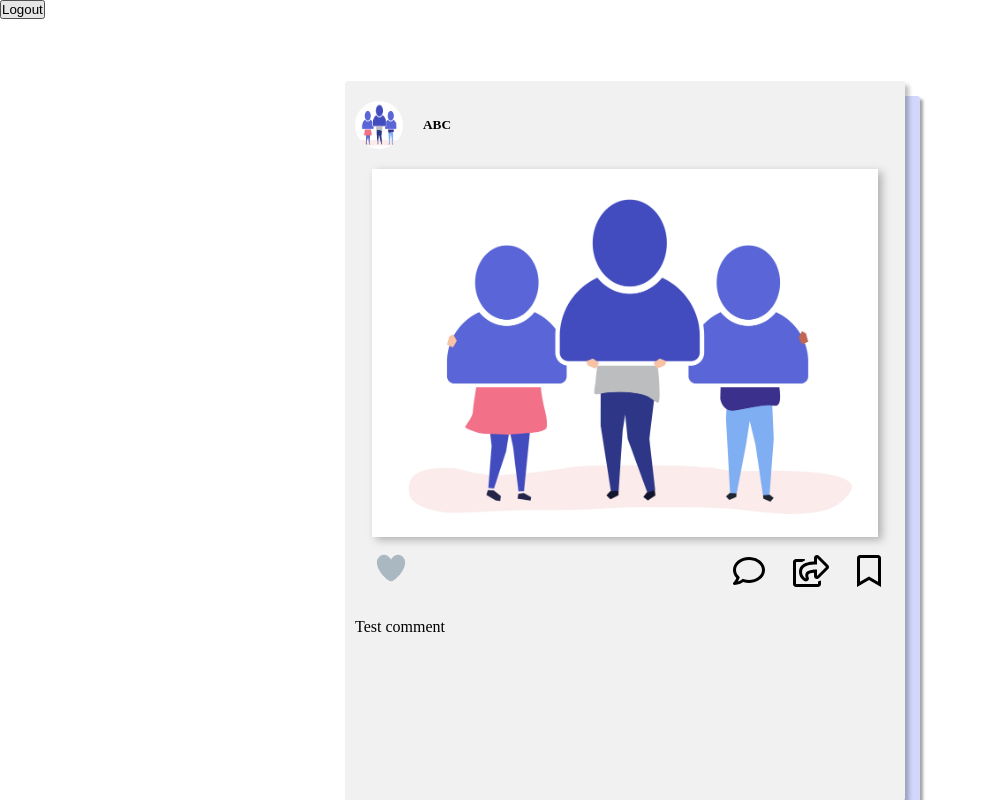
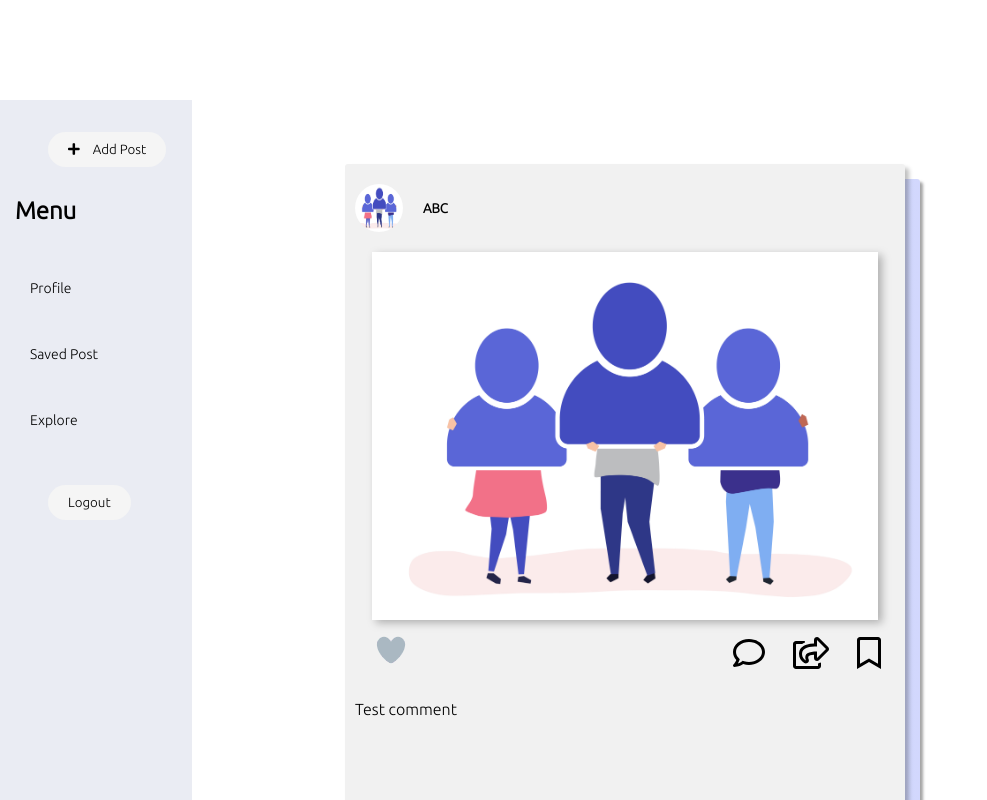
Before and after one commit to akshatnema/Social-Media-Platform, a React (Create React App) app in the folder Client side/: page / in a window 1280 px wide. Shown: the top 800 px of the page, without its empty margins (0-987 px from the left). Built offline with nearby package versions, Linux system fonts and the light colour scheme; sample sign-in values are in the browser's storage.

Commit message:
Add sidebar to homepage

```diff
--- a/Client side/public/index.html
+++ b/Client side/public/index.html
@@ -6,6 +6,7 @@
     <meta name="viewport" content="width=device-width, initial-scale=1.0" />
     <title>HI-CON</title>
     <link rel="shortcut icon" href="./images/favicon.ico" type="image/x-icon">
+    <link rel="stylesheet" href="https://use.fontawesome.com/releases/v5.15.4/css/all.css" integrity="sha384-DyZ88mC6Up2uqS4h/KRgHuoeGwBcD4Ng9SiP4dIRy0EXTlnuz47vAwmeGwVChigm" crossorigin="anonymous">
   </head>
   <body>
     <div id="root">
--- /dev/null
+++ b/Client side/src/components/Side-bar/Side-bar.scss
@@ -0,0 +1,68 @@
+.left-cont {
+  width: 15%;
+  height: 100vh;
+  margin-top: 100px;
+  background-color: #eaecf3;
+  display: inline-block;
+  position: fixed;
+
+  h3 {
+    margin: 30px 30px 30px 15px;
+    font-weight: bolder;
+    font-size: 1.5rem;
+  }
+
+  button{
+      cursor: pointer;
+  }
+
+  .btn-left {
+    width: 100%;
+    padding: 10px 12px 10px 30px;
+    font-size: 14px;
+    font-weight: 400;
+    outline: none !important;
+    border: none !important;
+    background: #eaecf3;
+    margin: 15px 0px;
+    text-align: left;
+  }
+  .btn-left:hover {
+    background: linear-gradient(
+      90deg,
+      rgba(195, 253, 239, 1) 0%,
+      rgba(210, 215, 253, 1) 100%
+    );
+  }
+  .btn-leftx {
+    background-color: whitesmoke;
+    font-size: 24px;
+  }
+  .left {
+    margin-left: 3px;
+  }
+  .addpost {
+    background-color: whitesmoke;
+    border: none;
+    border-radius: 20px;
+    padding: 10px 20px;
+    margin-left: 25%;
+    margin-top: 2rem;
+  }
+  .addpost:hover {
+    background: linear-gradient(
+      90deg,
+      rgba(195, 253, 239, 1) 0%,
+      rgba(210, 215, 253, 1) 100%
+    );
+    box-shadow: 4px 2px 2px rgba(0, 0, 0, 0.25);
+  }
+  .fas {
+    margin-right: 10px;
+    color: linear-gradient(
+      90deg,
+      rgba(195, 253, 239, 1) 0%,
+      rgba(210, 215, 253, 1) 100%
+    );
+  }
+}
--- /dev/null
+++ b/Client side/src/components/Side-bar/buttons.jsx
@@ -0,0 +1,20 @@
+function Button(props) {
+  const addstyle = (e) => {
+    if (document.querySelectorAll(".btn-leftx").length === 1) {
+      document.querySelector(".btn-leftx").classList.remove("btn-leftx");
+    }
+    e.target.classList.add("btn-leftx");
+  };
+  return (
+    <div class="sidebarWrapper">
+      <button
+        type="button"
+        onClick={addstyle}
+        class="btn-left "
+      >
+        {props.type}
+      </button>
+    </div>
+  );
+}
+export default Button;
--- /dev/null
+++ b/Client side/src/components/Side-bar/left.jsx
@@ -0,0 +1,20 @@
+import Button from "./buttons";
+import './Side-bar.scss';
+
+function Left(props) {
+  return (
+    <div class="left-cont left">
+      <button class="addpost">
+        {" "}
+        <i class="fas fa-plus"></i> Add Post
+      </button>
+      <h3>Menu</h3>
+      <Button type="Profile" />
+      <Button type="Saved Post" />
+      <Button type="Explore" />
+      <button class="addpost" onClick={props.Logout}> Logout</button>
+    </div>
+  );
+}
+
+export default Left;
--- a/Client side/src/pages/homepage/home.jsx
+++ b/Client side/src/pages/homepage/home.jsx
@@ -1,9 +1,10 @@
-import React from 'react';
-import  Post from '../../components/Post/Post';
-import axios from 'axios'
+import React from "react";
+import Post from "../../components/Post/Post";
+import Left from "../../components/Side-bar/left";
+import axios from "axios";
+import './home.scss';
 
 function home() {
-
   const Logout = async () => {
     try {
       sessionStorage.removeItem("user");
@@ -19,13 +20,15 @@ function home() {
   };
 
   return (
-        <div>
-            <button onClick={Logout}>Logout</button>
-            < Post />
+    <div className="Homepage">
+      <Left Logout={Logout}/>
+      <div className="posts">
+        <Post />
         <Post />
         <Post />
       </div>
-    )
+    </div>
+  );
 }
 
 export default home;
--- /dev/null
+++ b/Client side/src/pages/homepage/home.scss
@@ -0,0 +1,10 @@
+@import url("https://fonts.googleapis.com/css2?family=Ubuntu+Mono:wght@400;700&family=Ubuntu:wght@300&display=swap");
+* {
+font-family: "Ubuntu", sans-serif;
+margin: 0;
+}
+.Homepage{
+    .posts{
+        padding: 8% 0;
+    }
+}
```
Also changed, not shown: Client side/src/pages/homepage/home.css (deleted). Lines whose indentation alone changed are shown as unchanged.
